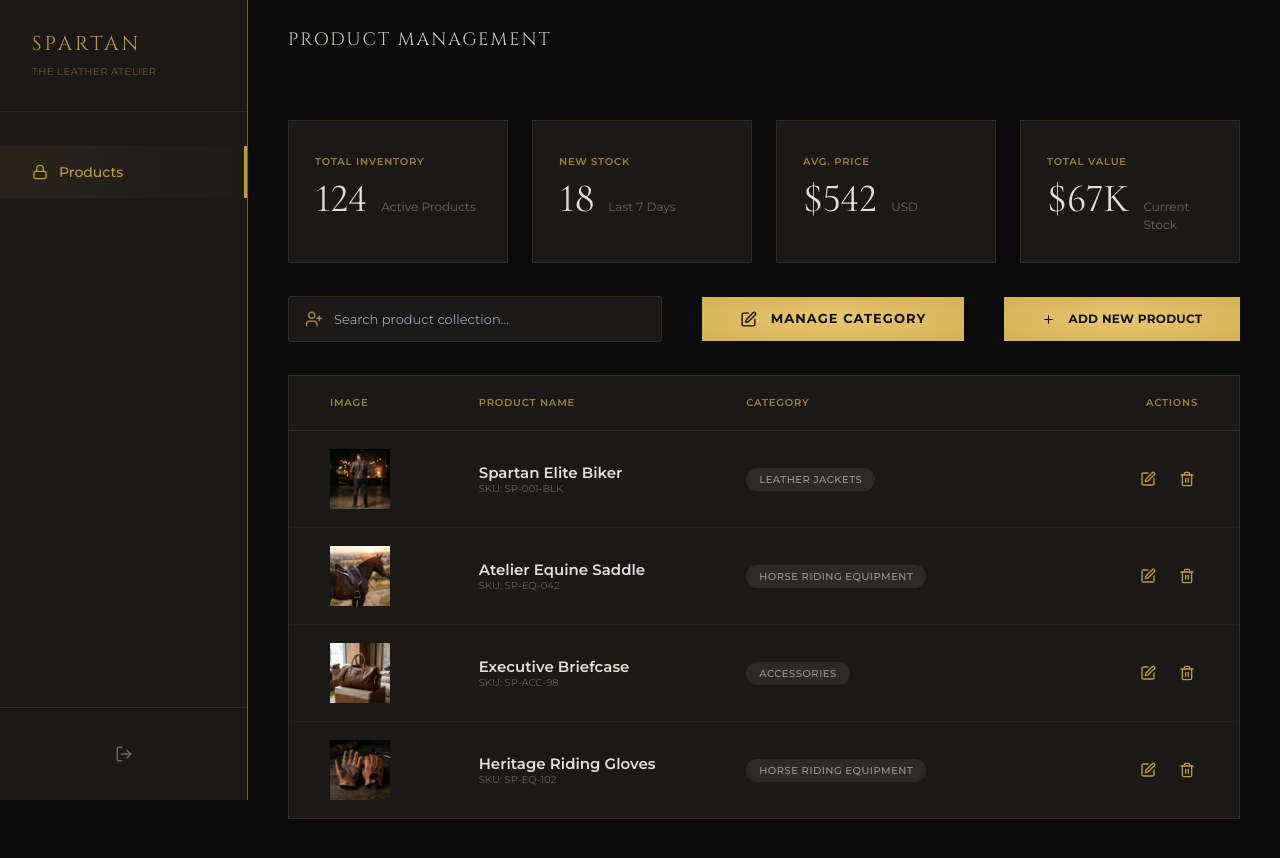
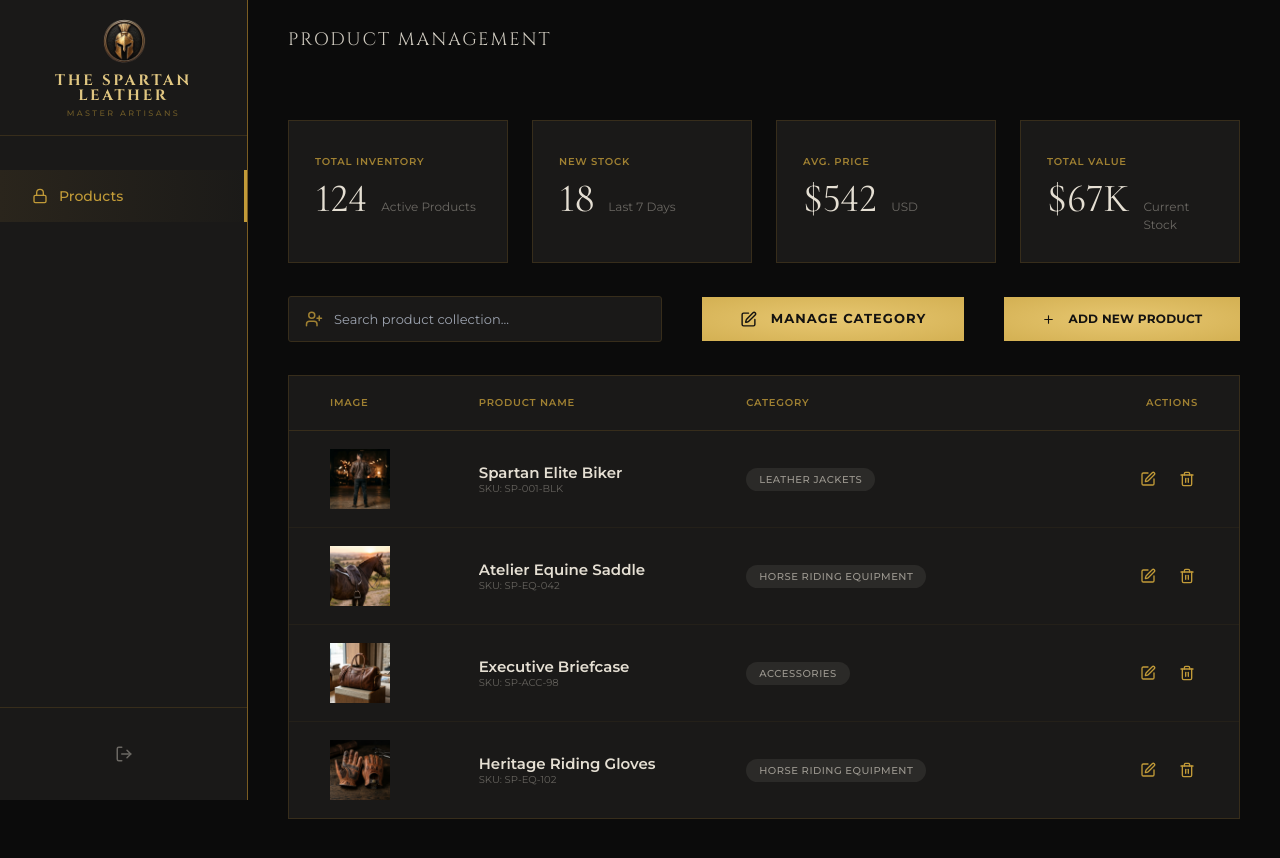
Before and after one commit to devdevcipator-arch/The-spartan-Leather, a Next.js app: page /admin in a window 1280 px wide. Shown: the top 858 px of the page. Built offline with nearby package versions, Linux system fonts and the light colour scheme.

Commit message:
feat(admin): use platform BrandCrest logo in sidebar brand lockup

```diff
--- a/src/components/admin/AdminSidebar.tsx
+++ b/src/components/admin/AdminSidebar.tsx
@@ -1,5 +1,6 @@
 import Link from "next/link";
 import { Lock, LogOut } from "lucide-react";
+import BrandCrest from "@/components/BrandCrest";
 
 const NAV_ITEMS = [
   { name: "Products", href: "/admin", Icon: Lock },
@@ -15,13 +16,14 @@ const NAV_ITEMS = [
 export default function AdminSidebar() {
   return (
     <aside className="fixed inset-y-0 left-0 z-40 hidden h-screen w-[248px] flex-col border-r border-[#7A5C22] bg-[#1A1918] lg:flex">
-      {/* Brand lockup */}
-      <div className="flex h-[112px] shrink-0 flex-col justify-center border-b border-[#372D1B] px-8">
-        <span className="font-serif text-[20px] uppercase leading-none tracking-[0.15em] text-[#C29B38] select-none">
-          Spartan
+      {/* Brand lockup — same crest and typography as the main platform header */}
+      <div className="flex h-[136px] shrink-0 flex-col items-center justify-center border-b border-[#372D1B] px-8 text-center">
+        <BrandCrest size={44} className="h-11 w-11 object-contain" />
+        <span className="mt-[10px] font-serif text-[15px] font-bold uppercase leading-none tracking-[0.18em] text-[#E0C681] select-none">
+          The Spartan Leather
         </span>
-        <span className="mt-[13px] text-[10px] uppercase leading-none tracking-[0.05em] text-[#C29B38]/50 select-none">
-          The Leather Atelier
+        <span className="mt-[6px] text-[8px] font-medium uppercase leading-none tracking-[0.3em] text-[#C29B38]/50 select-none">
+          Master Artisans
         </span>
       </div>
 
```
